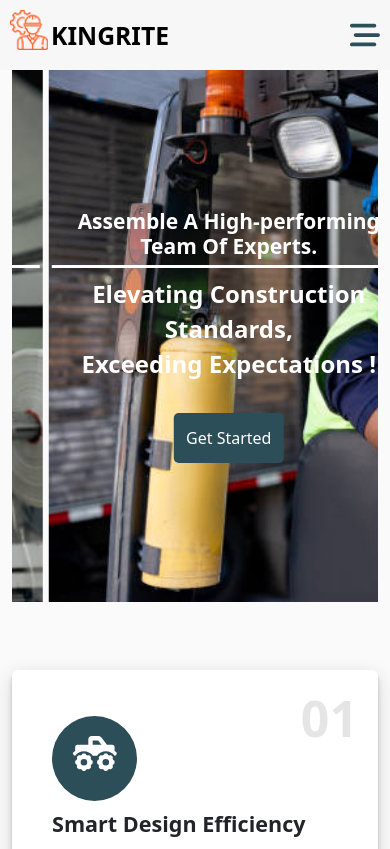
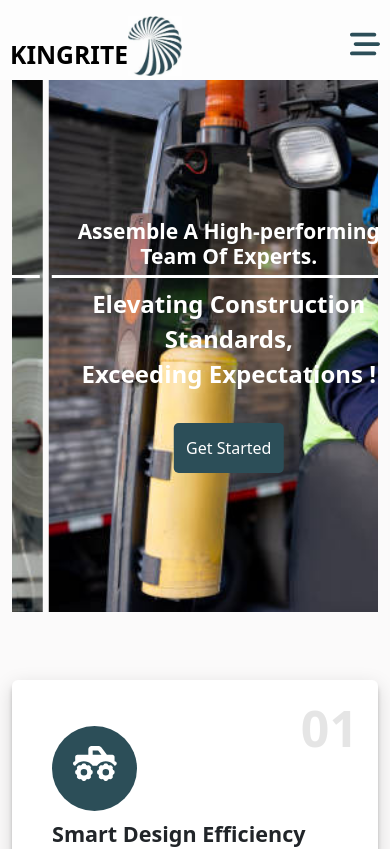
Before and after one commit to Wishot-Cipher/Wishot-Construction, a React (Vite) app: page / in a window 390 px wide. Shown: the top 849 px of the page. Built offline with nearby package versions, Linux system fonts and the light colour scheme.

Commit message:
changed the logo of the site

```diff
--- a/src/Components/ConsructNav.jsx
+++ b/src/Components/ConsructNav.jsx
@@ -1,6 +1,6 @@
 import React, { useState, useEffect, useRef } from 'react';
 import { Link as ScrollLink } from 'react-scroll';
-import logo1 from '../assets/Construct_Images/croppedLogo.png';
+import logo1 from '../assets/Construct_Images/kingriteLogo.jpeg';
 import { FontAwesomeIcon } from '@fortawesome/react-fontawesome'
 import { faBarsStaggered, faClock, faLocationPin, faPhone } from '@fortawesome/free-solid-svg-icons';
 import { Container } from 'react-bootstrap';
@@ -53,7 +53,7 @@ export const ConstructNav = () => {
       <div className='header'>
         <div className='largeSc'>
           <div className='logo'>
-            <img src={logo1} height={40} alt='logo' /><h2>KINGRITE</h2>
+          <h2>KINGRITE</h2><img src={logo1} height={80} alt='logo' />
           </div>
           <div className='showmenu' onClick={showMenu}>
             <FontAwesomeIcon icon={faBarsStaggered} />
@@ -61,11 +61,10 @@ export const ConstructNav = () => {
         </div>
         <nav className={active ? 'slider active' : 'slider'} ref={ref}>
           <div className='logoLx'>
-            {' '}
-            <img src={logo1} height={40} alt='logo' /><h2>KINGRITE</h2>
+          <h2>KINGRITE</h2><img src={logo1} height={80} width={100} alt='logo' className='LogoImg' />
           </div>
           <ul>
-            <li className='menu'> <div className="logo"> <img src={logo1} height={40} alt="logo"/><h2>KINGRITE</h2></div> </li>
+            <li className='menu'> <div className="logo"> <h2>KINGRITE</h2><img src={logo1} height={40} alt="logo"/></div> </li>
               <ScrollLink
                 // activeClass='activate'
                 onSetActive={() => setActiveLiLink("home")}
--- a/src/Components/Footer.jsx
+++ b/src/Components/Footer.jsx
@@ -1,5 +1,5 @@
 import React from 'react'
-import logo1 from '../assets/Construct_Images/croppedLogo.png';
+import logo1 from '../assets/Construct_Images/kingriteLogo.jpeg';
 import { FontAwesomeIcon } from '@fortawesome/react-fontawesome'
 import { faClock, faLocationPin, faPhone } from '@fortawesome/free-solid-svg-icons';
 import { Container } from 'react-bootstrap'
@@ -13,7 +13,7 @@ export const Footer = () => {
             <div className="footerCont">
                 <div className="footerleftSec">
                     <div className='logoLx footerLogo'>
-                        <img src={logo1} height={40} alt='logo' /><h2>KINGRITE</h2>
+                    <h2>KINGRITE</h2>
                     </div>
                     <p>Experience the satisfaction of proficiently executed work for exceptional results on our Architecture Designs.</p>
                 </div>
--- a/src/index.css
+++ b/src/index.css
@@ -13,11 +13,11 @@ body{
   /* font-family:  Roboto,  sans-serif; */
 }
 .header{
-  height: 70px;
+  height: 80px;
   overflow: hidden;
   position: sticky;
   width: 100%;
-  background-color: #F7F7F7;
+  background-color: #FDFDFD;
   top: 0px;
   z-index: 30;
  }
@@ -51,7 +51,7 @@ body{
    color: var(--white);
  }
  .logoLx{
-   padding-left: 20px;
+   padding-left: 27px;
    color: var(--white);
    display: flex;
  }
@@ -61,10 +61,17 @@ body{
  .logo{
    display: none;
  }
+ .logoLx img, .logo img{
+  /* height: 100%; */
+  width: 100%;
+  height: 70px;
+  margin-top: 4px;
+  object-fit: contain;
+ }
  .logo h2, .logoLx h2{
   text-align: center;
   display: inline;
-  padding-top: 5px;
+  padding-top: 30px;
   font-weight: 800;
   color: black;
  }
@@ -871,13 +878,13 @@ body{
  /* RESPONSIVENESSS */
  @media screen and (max-width : 1000px){
   .header{
-    height: 70px;
+    height: 80px;
     padding-inline: 10px;
     padding-top: 10px;
     overflow: hidden;
     position: sticky;
     width: 100%;
-    background-color: #F7F7F7;
+    background-color: #FDFDFD;
     z-index: 20;
   }
   .upperContactInfo{
@@ -903,7 +910,8 @@ body{
   }
   .slider ul .menu{
     text-align: center;
-    display: block;
+    display: flex;
+    justify-content: center;
     padding-block: 1rem;
     border-top: 0px;
     background-color: var(--white);
@@ -955,8 +963,8 @@ body{
     color: var(--white);
     display: flex;
   }
-  .logo h2{
-    padding-top: 7px;
+  .logo h1{
+    padding-top: 25px;
   }
   .logoLx{
     display: none;
@@ -1024,10 +1032,18 @@ body{
       font-size: 25px;
       padding-top: 10px;
     }
+    .logo img{
+      margin-top: 6px;
+      height: 60px;
+    }
  }
  @media screen and (max-width : 780px){
   .logo h2{
-    padding-top: 8px;
+    padding-top: 27px;
+  }
+  .logo img{
+    margin-top: 6px;
+    height: 60px;
   }
   .serviceText{
     bottom: -37%;
@@ -1101,7 +1117,7 @@ body{
     overflow: hidden;
   } */
   .logo h2{
-    padding-top: 11px;
+    padding-top: 30px;
   }
   .serviceText{
     bottom: -47%;
```
Also changed, not shown: src/assets/Construct_Images/KIngriteLogo.jpeg (added), src/assets/Construct_Images/KingriteLogo.jpg (added).
